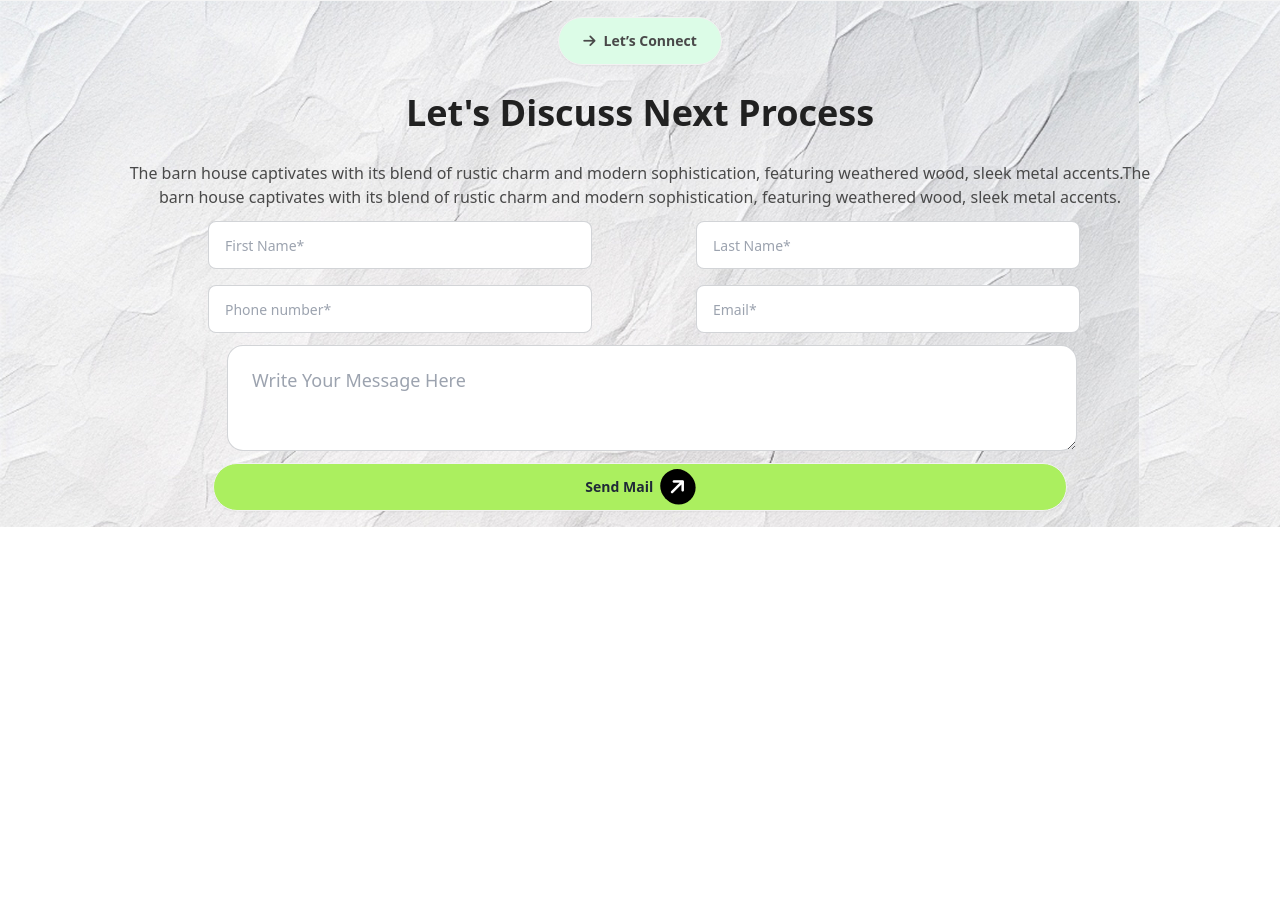
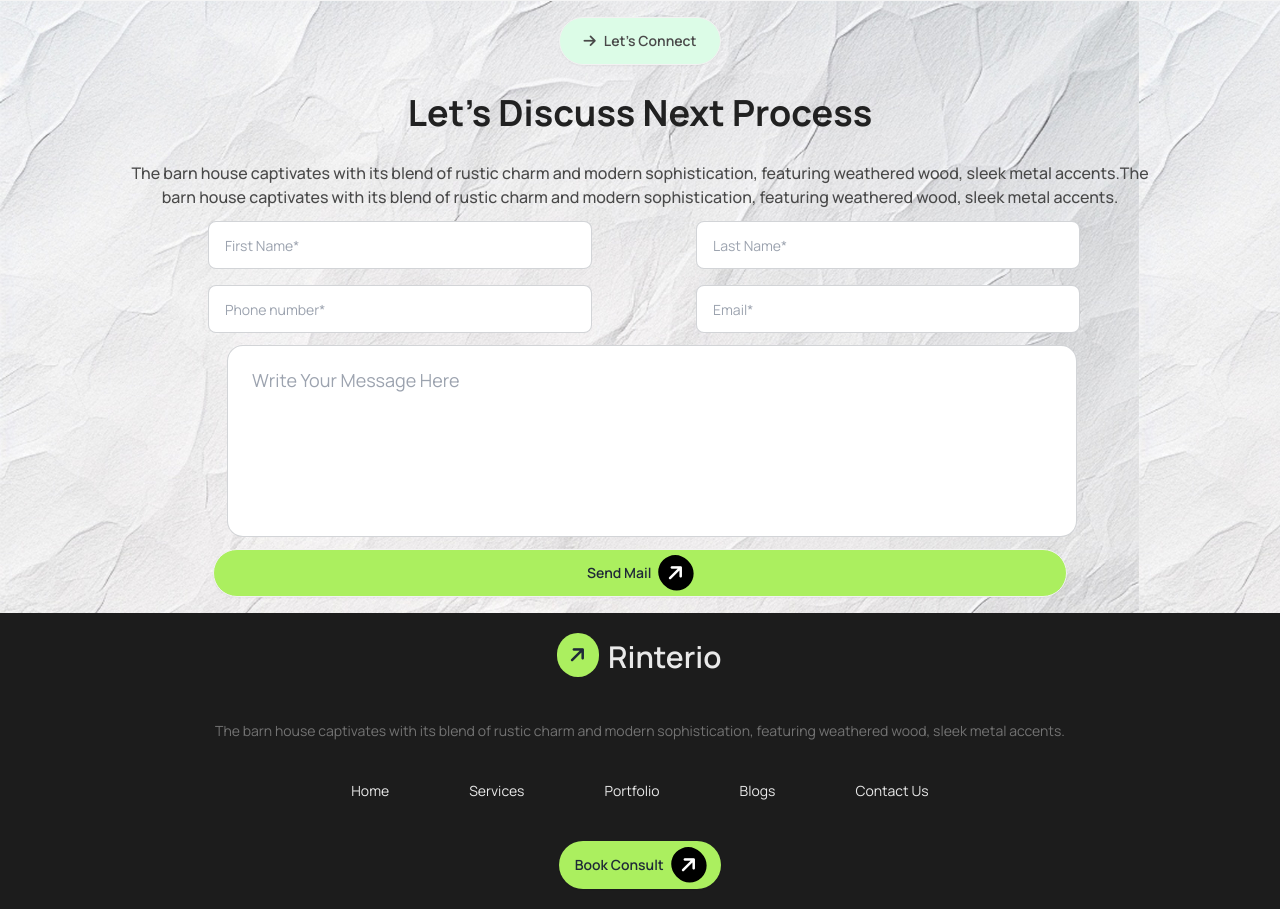
Before and after one commit to HMostafiz-Hamza/Assaignment-3, a plain HTML site: page index.html in a window 1280 px wide. Shown: the part 2015-2924 px from the top of the page. Before the commit the page ends 2542 px from the top, so only its background shows below. Drawn offline with nearby package versions, Linux system fonts and the light colour scheme.

Commit message:
Finally Done

```diff
--- a/index.html
+++ b/index.html
@@ -5,6 +5,9 @@
     <meta name="viewport" content="width=device-width, initial-scale=1.0">
     <title>Rinterio</title>
     <link href="https://cdn.jsdelivr.net/npm/daisyui@4.12.14/dist/full.min.css" rel="stylesheet" type="text/css" />
+    <link rel="preconnect" href="https://fonts.googleapis.com">
+    <link rel="preconnect" href="https://fonts.gstatic.com" crossorigin>
+    <link href="https://fonts.googleapis.com/css2?family=Manrope:wght@200..800&display=swap" rel="stylesheet">
     <script src="https://cdn.tailwindcss.com"></script>
     <script src="https://kit.fontawesome.com/0801ac5f6a.js" crossorigin="anonymous"></script>
     <script>
@@ -21,8 +24,16 @@
           }
         }
       </script>
+    <style>
+    .manrope {
+      font-family: "Manrope", sans-serif;
+      font-optical-sizing: auto;
+      font-weight: 400;
+      font-style: normal;
+      }
+    </style>
 </head>
-<body>
+<body class="manrope">
     <!-- Header Start -->
     <header>
         <nav>
@@ -208,34 +219,48 @@
         </div>
         <h2 class="text-[#212121] text-4xl font-bold my-4 text-center">Let's Discuss Next Process</h2>
         <p class="text-[#494949] text-base font-medium text-center">The barn house captivates with its blend of rustic charm and modern sophistication, featuring weathered wood, sleek metal accents.The barn house captivates with its blend of rustic charm and modern sophistication, featuring weathered wood, sleek metal accents.</p>
-        <div class="grid grid-cols-2 gap-4  w-full">
-            <!-- sm -->
+        <div class="grid lg:grid-cols-2 grid-cols-1 gap-4  w-full">
             <input
             type="text"
             placeholder="First Name*"
-            class="input input-bordered input-md w-full max-w-sm ml-20" />
+            class="input input-bordered input-md w-full max-w-sm lg:ml-20" />
             <input
             type="text"
             placeholder="Last Name*"
-            class="input input-bordered input-md w-full max-w-sm ml-12" />
+            class="input input-bordered input-md w-full max-w-sm lg:ml-12" />
             <input
             type="text"
             placeholder="Phone number*"
-            class="input input-bordered input-md w-full max-w-sm ml-20" />
+            class="input input-bordered input-md w-full max-w-sm lg:ml-20" />
             <input
             type="text"
             placeholder="Email*"
-            class="input input-bordered input-md w-full max-w-sm ml-12" />
+            class="input input-bordered input-md w-full max-w-sm lg:ml-12" />
         </div>
         <textarea
             placeholder="Write Your Message Here"
-            class="rounded-2xl textarea textarea-bordered textarea-lg w-[850px] lg:ml-6"></textarea>
+            class="rounded-2xl textarea textarea-bordered textarea-lg h-48 w-full lg:w-[850px] lg:ml-6 resize-none"></textarea>
             <a class="btn rounded-full bg-parrot w-10/12">Send Mail <i class="fa-solid  fa-arrow-right text-xl rounded-full -rotate-45 bg-black px-2 py-1 text-white"></i></a>
       </div>
       </section>
     </main>
     <!-- Footer Start -->
-    <footer>
+    <footer class="footer flex flex-col items-start  lg:items-center mx-auto bg-[#1C1C1C] p-5">
+      <div class="flex gap-0">
+        <div class="rounded-full bg-parrot px-3 py-2 mr-2">
+          <i class=" fa-solid fa-arrow-right -rotate-45 text-xl "></i>
+        </div>
+        <a class="btn btn-ghost text-3xl p-0 text-[#E9E9E9]">Rinterio</a>
+      </div>
+      <p class="text-[#737373] lg:text-center">The barn house captivates with its blend of rustic charm and modern sophistication, featuring weathered wood, sleek metal accents.</p>
+      <nav class="grid grid-flow-row lg:grid-flow-col items-start  justify-around gap-3 lg:gap-20 text-[#E9E9E9]">
+        <a class="link link-hover">Home</a>
+        <a class="link link-hover">Services</a>
+        <a class="link link-hover">Portfolio</a>
+        <a class="link link-hover">Blogs</a>
+        <a class="link link-hover">Contact Us</a>
+      </nav>
+      <div><a class="btn rounded-full bg-parrot border-none">Book Consult <i class="fa-solid fa-arrow-right text-xl rounded-full -rotate-45 bg-black px-2 py-1 text-white"></i></a></div>
 
     </footer>
 </body>
```
